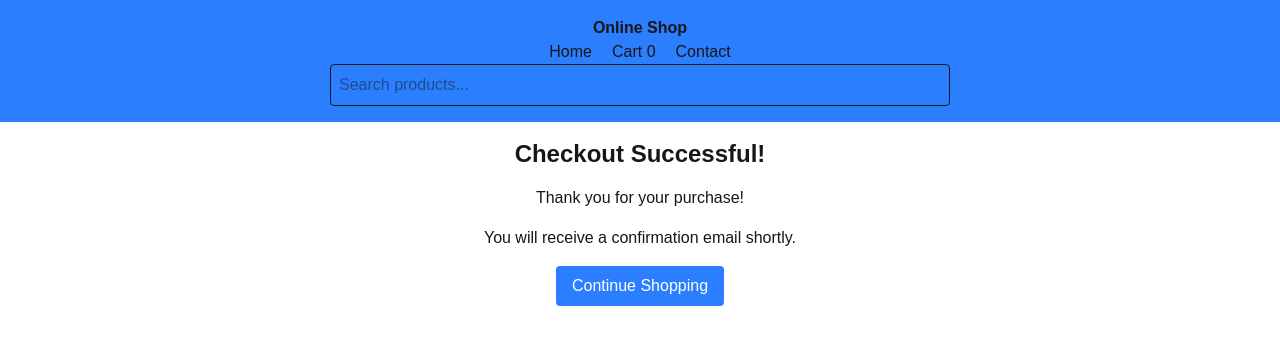
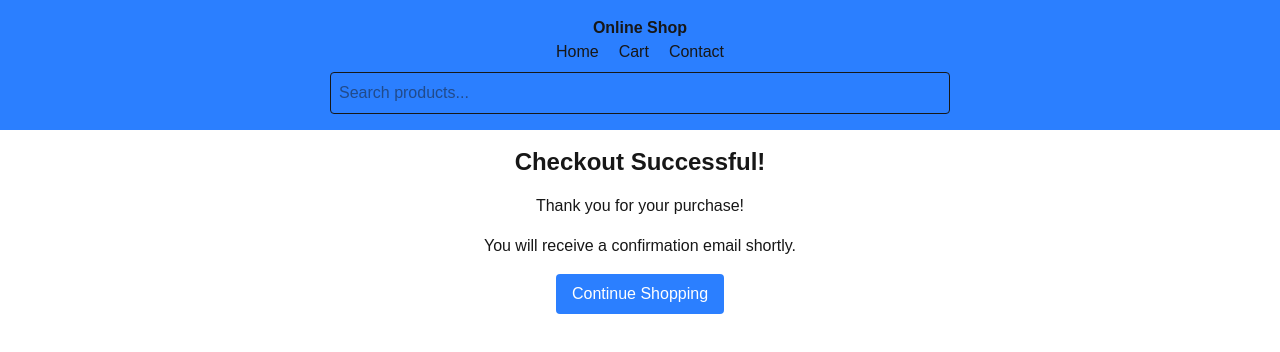
Before and after one commit to HenrikLeutscher/online-shop-jsframeworks-ca, a Next.js app: page /checkout-success in a window 1280 px wide. Shown: the top 352 px of the page. Built offline with nearby package versions, Linux system fonts and the light colour scheme.

Commit message:
Properly displaying Cart Count on both dropdown btn, dropdown list and Header Desktop

```diff
--- a/src/app/components/Header.tsx
+++ b/src/app/components/Header.tsx
@@ -10,6 +10,9 @@ import { useCartStore } from "../stores/cartStore";
 function DropDown() {
   const [open, isOpen] = useState(false);
   const dropdownRef = useRef<HTMLDivElement | null>(null);
+
+  const items = useCartStore((i) => i.items);
+  const count = items.reduce((total, item) => total + item.quantity, 0);
 
   useEffect(() => {
     function clickHandler(event: MouseEvent) {
@@ -29,13 +32,18 @@ function DropDown() {
 
   return (
     <div ref={dropdownRef} className="relative md:hidden">
-      <button onClick={() => isOpen(!open)} className="p-2 border rounded">
+      <button onClick={() => isOpen(!open)} className="p-2 rounded">
+        {count > 0 && (
+          <span className="fixed top-2 right-2 border-2 border-green-500 rounded-full px-2">
+            {count}
+          </span>
+        )}
         <svg
           xmlns="http://www.w3.org/2000/svg"
           x="0px"
           y="0px"
-          width="50"
-          height="50"
+          width="40"
+          height="40"
           viewBox="0 0 50 50"
         >
           <path d="M 5 8 A 2.0002 2.0002 0 1 0 5 12 L 45 12 A 2.0002 2.0002 0 1 0 45 8 L 5 8 z M 5 23 A 2.0002 2.0002 0 1 0 5 27 L 45 27 A 2.0002 2.0002 0 1 0 45 23 L 5 23 z M 5 38 A 2.0002 2.0002 0 1 0 5 42 L 45 42 A 2.0002 2.0002 0 1 0 45 38 L 5 38 z"></path>
@@ -48,7 +56,12 @@ function DropDown() {
             Home
           </Link>
           <Link href="/cart" className="block px-4 py-2 hover:bg-blue-800">
-            Cart
+            Cart{" "}
+            {count > 0 && (
+              <span className="border-2 border-green-500 rounded-full px-2 py-1">
+                {count}
+              </span>
+            )}
           </Link>
           <Link href="/contact" className="block px-4 py-2 hover:bg-blue-800">
             Contact
@@ -60,15 +73,23 @@ function DropDown() {
 }
 
 export function Header() {
+  const items = useCartStore((i) => i.items);
+  const count = items.reduce((total, item) => total + item.quantity, 0);
+
   return (
     <header className="flex flex-row md:flex-col bg-blue-500 md:text-center py-4 justify-between items-center px-5">
       <h1 className="font-bold">Online Shop</h1>
-      <nav className="hidden md:flex gap-5 justify-center">
+      <nav className="hidden md:flex gap-5 justify-center pb-2">
         <Link href="/" className="hover:underline">
           Home
         </Link>
         <Link href="/cart" className="hover:underline">
-          Cart {useCartStore((i) => i.items.length)}
+          Cart{" "}
+          {count > 0 && (
+            <span className="border-2 border-green-500 rounded-full px-2 py-1">
+              {count}
+            </span>
+          )}
         </Link>
         <Link href="/contact" className="hover:underline">
           Contact
```
Also changed, not shown: src/app/types/cart.ts (+5 -7 lines).
